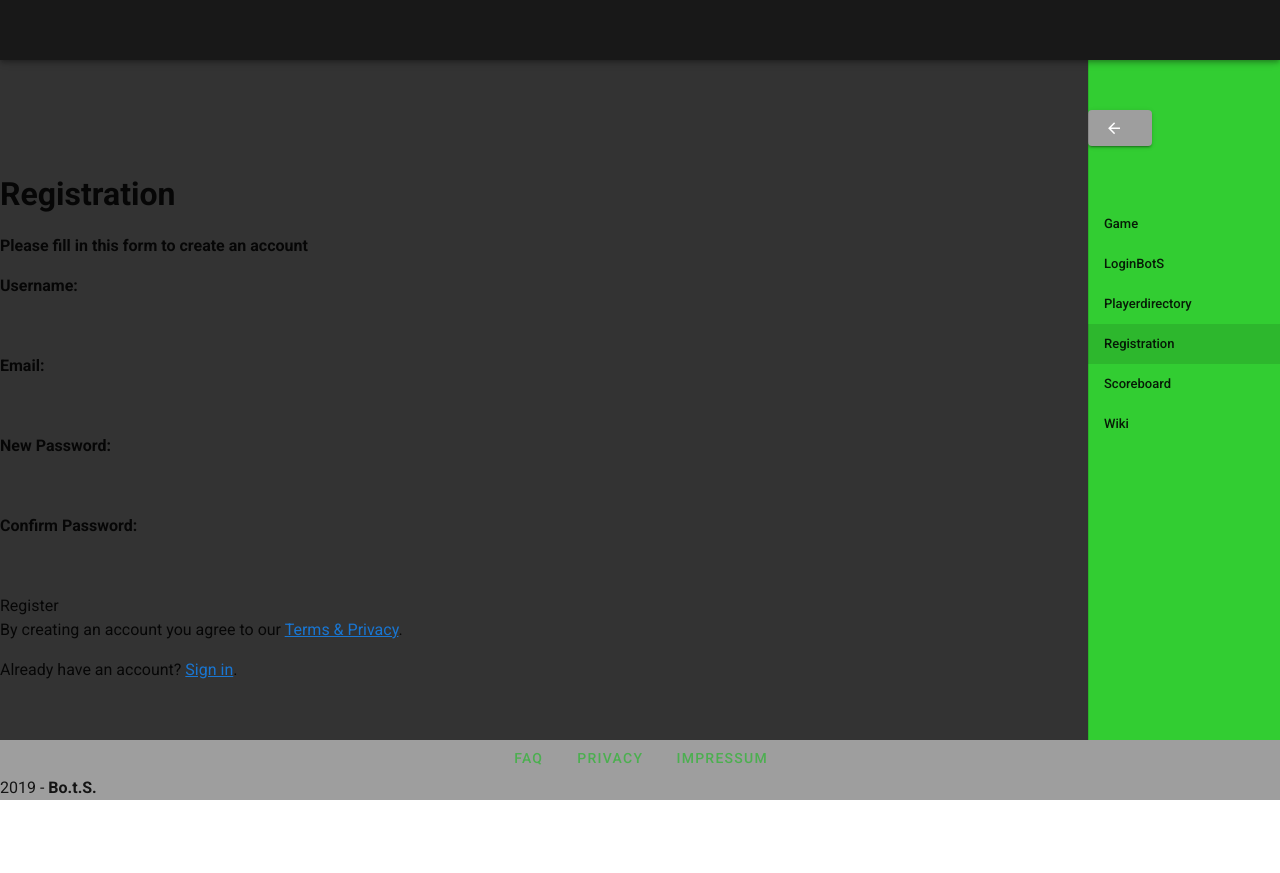
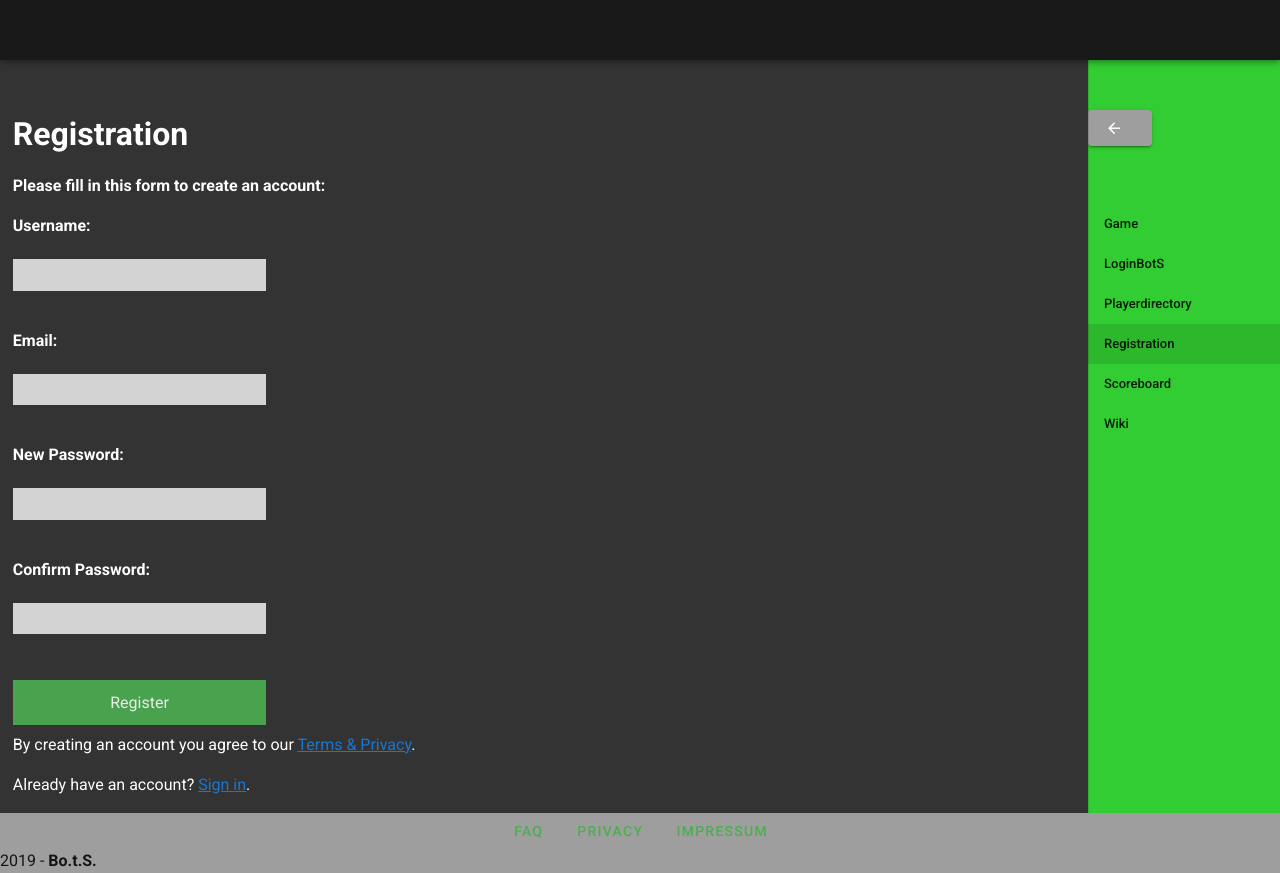
Before and after one commit to hfu-gis/Delta, a Vue app: page /Registration in a window 1280 px wide. Before the commit the page ends 800 px from the top, so only its background shows below. Built offline with nearby package versions, Linux system fonts and the light colour scheme.

Commit message:
Stlye adjusted

```diff
--- a/src/App.vue
+++ b/src/App.vue
@@ -25,7 +25,7 @@
       </v-app-bar>
       <v-content style="background-color: #333333">
         <div>
-          <v-sheet height="110px" style="background-color: #333333">
+          <v-sheet height="50px" style="background-color: #333333">
             <v-container>
               <v-row style="float: right">
                 <img
--- a/src/views/About.vue
+++ b/src/views/About.vue
@@ -2,7 +2,7 @@
   <div>
     <main>
       <h1>About the Game</h1>
-      <hr />
+      <p></p>
       "Bob the Scrumventure" is a rogue-like RPG browser game made with
       javascript. It is set in a futuristic dystopian world with cyberpunk/retro
       influences.
@@ -12,13 +12,8 @@
       <p></p>
       This game is a non-profit student project and free for everyone! So
       <a href="/Registration">join now!</a>.
-      <hr />
-      <input
-        type="submit"
-        class="playnowbtn"
-        value="Play Now"
-        onclick="window.location='Game.html';"
-      />
+     <p></p>
+
     </main>
   </div>
 </template>
@@ -29,4 +24,11 @@ export default {
 };
 </script>
 
-<style scoped></style>
+<style scoped>
+
+  main {
+    color:white;
+    margin-left: 1%;
+  }
+
+</style>
--- a/src/views/Privacy.vue
+++ b/src/views/Privacy.vue
@@ -108,4 +108,7 @@ export default {
 };
 </script>
 
-<style scoped></style>
+<style scoped>
+
+
+</style>
--- a/src/views/Registration.vue
+++ b/src/views/Registration.vue
@@ -3,7 +3,7 @@
         <main>
            <h1>Registration</h1>
             <p></p>
-            <strong>Please fill in this form to create an account</strong>
+            <strong>Please fill in this form to create an account:</strong>
             <p></p>
                 <Strong>Username:</Strong>
                 <p>
@@ -28,10 +28,10 @@
                 <input type="password" name="spind" value="">
                 <p></p>
                 <input type="submit" class="registerbtn" value="Register"
-                       onclick="window.location='Login_Bob_der_Scrumventure.html';"/>
+                       onclick="window.location='LoginBotS';"/>
 
-                <p>By creating an account you agree to our <a href="../Privacy.html">Terms & Privacy</a>.</p>
-                <p>Already have an account? <a href=../Login_Bob_der_Scrumventure.html>Sign in</a>.</p>
+                <p>By creating an account you agree to our <a href="Privacy">Terms & Privacy</a>.</p>
+                <p>Already have an account? <a href=LoginBotS>Sign in</a>.</p>
         </main>
     </div>
 </template>
@@ -44,4 +44,34 @@
 
 <style scoped>
 
+main {
+    color:white;
+    margin-left: 1%;
+}
+
+    input[type=text], input[type=password] {
+        width: 20%;
+        padding: 0.3%;
+        margin: 5px 0 22px 0;
+        display: inline-block;
+        border: none;
+        background: #D3D3D3;
+        color:black;
+    }
+
+    .registerbtn {
+        background-color: #4CAF50;
+        color: white;
+        padding: 0.8%;
+        margin: 8px 0;
+        border: none;
+        cursor: pointer;
+        width: 20%;
+        opacity: 0.9;
+    }
+
+    .registerbtn:hover {
+        opacity:1;
+    }
+
 </style>
```
Also changed, not shown: src/views/Game.vue (line endings or trailing spaces).
